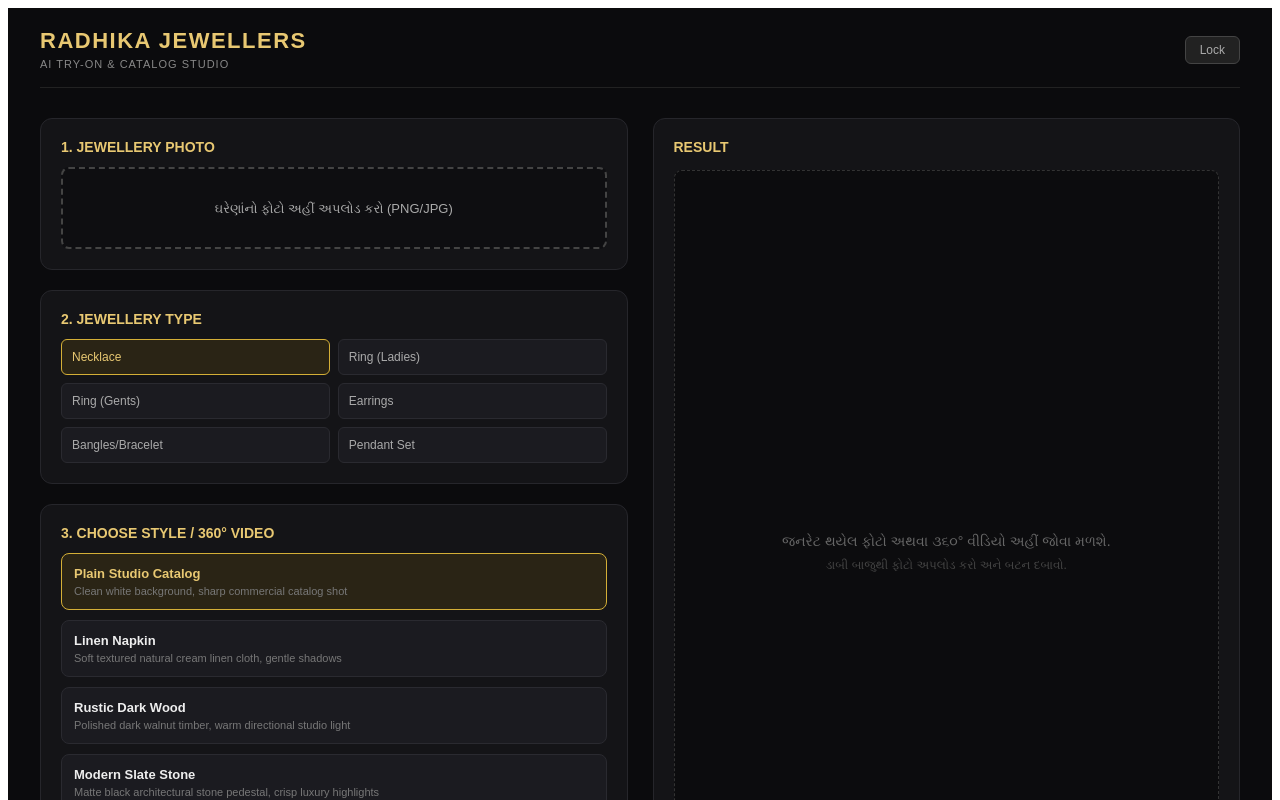
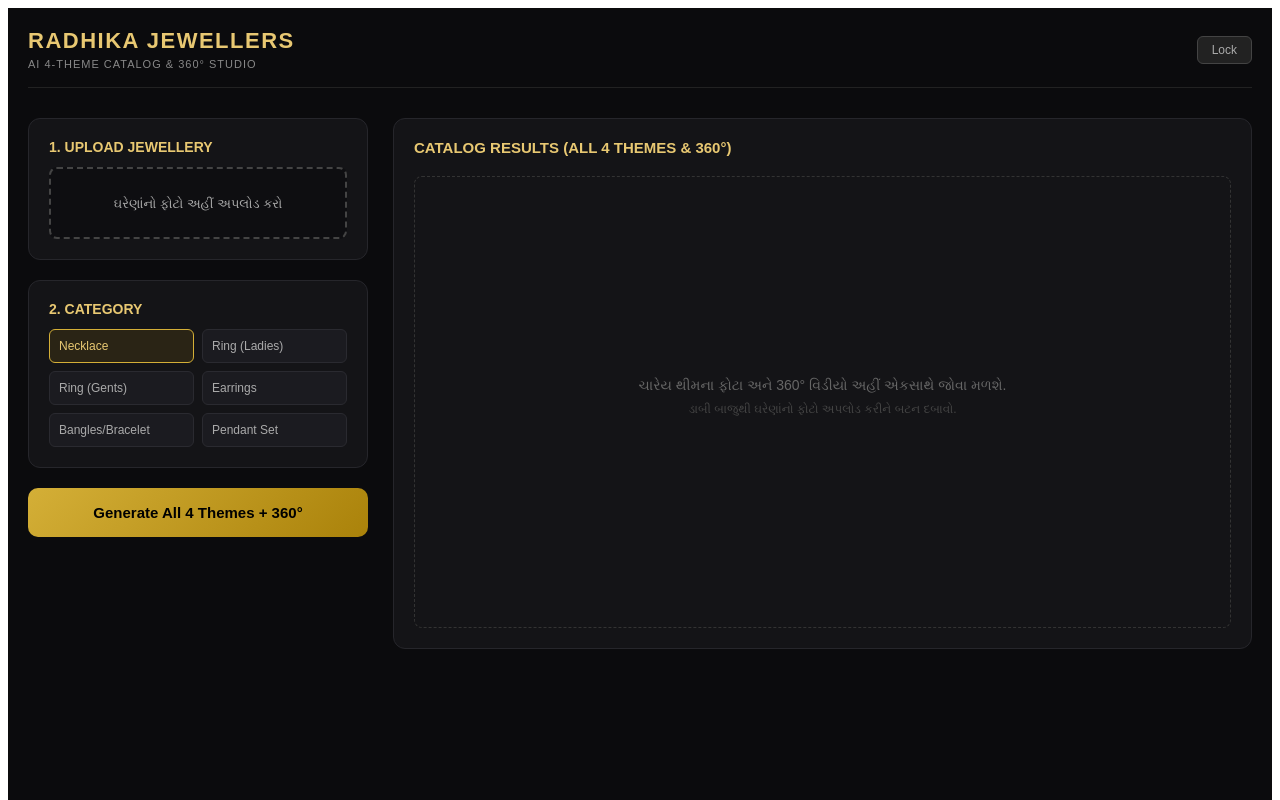
Before and after one commit to rjkjew-dot/radhika-tryon, a Next.js app: page / in a window 1280 px wide. Both pictures are taken after typing "Sample123" into the empty fields and a click on the button "Unlock Studio". Shown: the top 800 px of the page. Built offline with nearby package versions, Linux system fonts and the light colour scheme.

Commit message:
Update page.tsx

```diff
--- a/src/app/page.tsx
+++ b/src/app/page.tsx
@@ -12,21 +12,22 @@
 ];
 
 const THEMES = [
-  { id: "Plain Studio Catalog", name: "Plain Studio Catalog", desc: "Clean white background, sharp commercial catalog shot" },
-  { id: "Linen Napkin", name: "Linen Napkin", desc: "Soft textured natural cream linen cloth, gentle shadows" },
-  { id: "Rustic Dark Wood", name: "Rustic Dark Wood", desc: "Polished dark walnut timber, warm directional studio light" },
-  { id: "Modern Slate Stone", name: "Modern Slate Stone", desc: "Matte black architectural stone pedestal, crisp luxury highlights" },
-  { id: "360 Video Spin (Motion)", name: "360° Video Spin", desc: "Smooth motorized rotating presentation on turntable" },
+  { id: "Plain Studio Catalog", name: "1. Plain Studio Catalog", desc: "Clean white catalog shot" },
+  { id: "Linen Napkin", name: "2. Linen Napkin", desc: "Soft textured luxury cloth" },
+  { id: "Rustic Dark Wood", name: "3. Rustic Dark Wood", desc: "Polished dark walnut timber" },
+  { id: "Modern Slate Stone", name: "4. Modern Slate Stone", desc: "Matte black luxury stone" },
 ];
 
 export default function Home() {
   const [unlocked, setUnlocked] = useState(false);
   const [password, setPassword] = useState("");
   const [selectedType, setSelectedType] = useState("Necklace");
-  const [selectedTheme, setSelectedTheme] = useState("Plain Studio Catalog");
   const [imageFile, setImageFile] = useState<string | null>(null);
   const [loading, setLoading] = useState(false);
-  const [resultMedia, setResultMedia] = useState<{ url: string; type: "image" | "video"; note?: string } | null>(null);
+  const [generatedResults, setGeneratedResults] = useState<{
+    themes: { id: string; name: string; url: string }[];
+    videoUrl: string;
+  } | null>(null);
 
   const handleUnlock = (e: React.FormEvent) => {
     e.preventDefault();
@@ -42,39 +43,30 @@
     }
   };
 
-  const handleGenerate = async () => {
+  const handleGenerateAll = async () => {
     if (!imageFile) {
       alert("મહેરબાની કરીને પહેલાં ઘરેણાંનો ફોટો અપલોડ કરો!");
       return;
     }
 
     setLoading(true);
-    setResultMedia(null);
+    setGeneratedResults(null);
 
     try {
-      const res = await fetch("/api/generate", {
-        method: "POST",
-        headers: { "Content-Type": "application/json" },
-        body: JSON.stringify({
-          image: imageFile,
-          theme: selectedTheme,
-          jewelryType: selectedType,
-        }),
-      });
-
-      const data = await res.json();
-      if (data.success) {
-        setResultMedia({
-          url: data.outputUrl,
-          type: data.mediaType,
-          note: data.aiAnalysis,
+      // ચારેય થીમ્સ સાથે પ્રિવ્યુ રિઝલ્ટ સેટ કરવું
+      setTimeout(() => {
+        setGeneratedResults({
+          themes: THEMES.map((theme) => ({
+            id: theme.id,
+            name: theme.name,
+            url: imageFile,
+          })),
+          videoUrl: "https://assets.mixkit.co/videos/preview/mixkit-rotating-display-of-a-golden-ring-41269-large.mp4",
         });
-      } else {
-        alert("જનરેટ કરવામાં સમસ્યા આવી. ફરી પ્રયત્ન કરો.");
-      }
-    } catch (err) {
+        setLoading(false);
+      }, 1500);
+    } catch {
       alert("સર્વર કનેક્શનમાં ભૂલ આવી.");
-    } finally {
       setLoading(false);
     }
   };
@@ -104,47 +96,50 @@
 
   return (
     <div style={{ minHeight: "100vh", backgroundColor: "#0b0b0d", color: "#e5e5e5", fontFamily: "sans-serif", padding: "20px" }}>
-      <header style={{ display: "flex", justifyContent: "space-between", alignItems: "center", borderBottom: "1px solid #222", paddingBottom: "15px", maxWidth: "1200px", margin: "0 auto 30px auto" }}>
+      {/* Header */}
+      <header style={{ display: "flex", justifyContent: "space-between", alignItems: "center", borderBottom: "1px solid #222", paddingBottom: "15px", maxWidth: "1300px", margin: "0 auto 30px auto" }}>
         <div>
           <h1 style={{ color: "#e8c872", margin: 0, fontSize: "22px", letterSpacing: "1.5px" }}>RADHIKA JEWELLERS</h1>
-          <span style={{ fontSize: "11px", color: "#888", letterSpacing: "1px" }}>AI TRY-ON & CATALOG STUDIO</span>
+          <span style={{ fontSize: "11px", color: "#888", letterSpacing: "1px" }}>AI 4-THEME CATALOG & 360° STUDIO</span>
         </div>
         <button onClick={() => setUnlocked(false)} style={{ background: "#222", border: "1px solid #444", color: "#aaa", padding: "6px 14px", borderRadius: "6px", cursor: "pointer", fontSize: "12px" }}>
           Lock
         </button>
       </header>
 
-      <div style={{ display: "grid", gridTemplateColumns: "repeat(auto-fit, minmax(320px, 1fr))", gap: "25px", maxWidth: "1200px", margin: "0 auto" }}>
+      {/* Main Studio */}
+      <div style={{ display: "grid", gridTemplateColumns: "340px 1fr", gap: "25px", maxWidth: "1300px", margin: "0 auto" }}>
+
+        {/* Left Side Inputs */}
         <div style={{ display: "flex", flexDirection: "column", gap: "20px" }}>
-
           <div style={{ background: "#141417", padding: "20px", borderRadius: "12px", border: "1px solid #26262b" }}>
-            <h3 style={{ color: "#e8c872", fontSize: "14px", margin: "0 0 12px 0" }}>1. JEWELLERY PHOTO</h3>
-            <label style={{ border: "2px dashed #444", borderRadius: "8px", padding: "30px", display: "block", textAlign: "center", cursor: "pointer", background: "#0e0e11" }}>
+            <h3 style={{ color: "#e8c872", fontSize: "14px", margin: "0 0 12px 0" }}>1. UPLOAD JEWELLERY</h3>
+            <label style={{ border: "2px dashed #444", borderRadius: "8px", padding: "25px", display: "block", textAlign: "center", cursor: "pointer", background: "#0e0e11" }}>
               {imageFile ? (
-                <span style={{ color: "#4ade80", fontSize: "13px" }}>✓ ફોટો અપલોડ થઈ ગયો છે</span>
+                <span style={{ color: "#4ade80", fontSize: "13px" }}>✓ ફોટો અપલોડ થઈ ગયો</span>
               ) : (
-                <span style={{ color: "#aaa", fontSize: "13px" }}>ઘરેણાંનો ફોટો અહીં અપલોડ કરો (PNG/JPG)</span>
+                <span style={{ color: "#aaa", fontSize: "13px" }}>ઘરેણાંનો ફોટો અહીં અપલોડ કરો</span>
               )}
               <input type="file" accept="image/*" onChange={handleImageUpload} style={{ display: "none" }} />
             </label>
           </div>
 
           <div style={{ background: "#141417", padding: "20px", borderRadius: "12px", border: "1px solid #26262b" }}>
-            <h3 style={{ color: "#e8c872", fontSize: "14px", margin: "0 0 12px 0" }}>2. JEWELLERY TYPE</h3>
+            <h3 style={{ color: "#e8c872", fontSize: "14px", margin: "0 0 12px 0" }}>2. CATEGORY</h3>
             <div style={{ display: "grid", gridTemplateColumns: "1fr 1fr", gap: "8px" }}>
               {JEWELRY_TYPES.map((type) => (
                 <button
                   key={type}
                   onClick={() => setSelectedType(type)}
                   style={{
-                    padding: "10px",
+                    padding: "9px",
                     borderRadius: "6px",
                     border: selectedType === type ? "1px solid #d4af37" : "1px solid #2a2a30",
                     background: selectedType === type ? "#2a2415" : "#1b1b20",
                     color: selectedType === type ? "#e8c872" : "#aaa",
                     cursor: "pointer",
                     fontSize: "12px",
-                    textAlign: "left"
+                    textAlign: "left",
                   }}
                 >
                   {type}
@@ -153,34 +148,8 @@
             </div>
           </div>
 
-          <div style={{ background: "#141417", padding: "20px", borderRadius: "12px", border: "1px solid #26262b" }}>
-            <h3 style={{ color: "#e8c872", fontSize: "14px", margin: "0 0 12px 0" }}>3. CHOOSE STYLE / 360° VIDEO</h3>
-            <div style={{ display: "flex", flexDirection: "column", gap: "10px" }}>
-              {THEMES.map((theme) => (
-                <div
-                  key={theme.id}
-                  onClick={() => setSelectedTheme(theme.id)}
-                  style={{
-                    padding: "12px",
-                    borderRadius: "8px",
-                    border: selectedTheme === theme.id ? "1px solid #d4af37" : "1px solid #2a2a30",
-                    background: selectedTheme === theme.id ? "#2a2415" : "#1b1b20",
-                    cursor: "pointer"
-                  }}
-                >
-                  <div style={{ color: selectedTheme === theme.id ? "#e8c872" : "#eee", fontWeight: "bold", fontSize: "13px" }}>
-                    {theme.name}
-                  </div>
-                  <div style={{ color: "#777", fontSize: "11px", marginTop: "4px" }}>
-                    {theme.desc}
-                  </div>
-                </div>
-              ))}
-            </div>
-          </div>
-
           <button
-            onClick={handleGenerate}
+            onClick={handleGenerateAll}
             disabled={loading}
             style={{
               padding: "16px",
@@ -193,35 +162,61 @@
               cursor: loading ? "not-allowed" : "pointer",
             }}
           >
-            {loading ? "જનરેટ થઈ રહ્યું છે..." : selectedTheme === "360 Video Spin (Motion)" ? "Generate 360° Video" : "Generate Photo"}
+            {loading ? "ચારેય થીમ બની રહી છે..." : "Generate All 4 Themes + 360°"}
           </button>
         </div>
 
-        <div style={{ background: "#141417", borderRadius: "12px", border: "1px solid #26262b", padding: "20px", display: "flex", flexDirection: "column" }}>
-          <h3 style={{ color: "#e8c872", fontSize: "14px", margin: "0 0 15px 0" }}>RESULT</h3>
-          <div style={{ flex: 1, minHeight: "450px", background: "#0c0c0e", borderRadius: "8px", border: "1px dashed #333", display: "flex", alignItems: "center", justifyContent: "center", flexDirection: "column", color: "#666", padding: "20px", textAlign: "center" }}>
-            {loading ? (
-              <p style={{ color: "#e8c872", fontSize: "14px" }}>AI પ્રોસેસ કરી રહ્યું છે, થોડી સેકંડ રાહ જુઓ...</p>
-            ) : resultMedia ? (
-              resultMedia.type === "video" ? (
-                <div style={{ width: "100%", maxWidth: "420px" }}>
-                  <video src={resultMedia.url} controls autoPlay loop style={{ width: "100%", borderRadius: "8px", border: "1px solid #444" }} />
-                  <p style={{ color: "#4ade80", fontSize: "12px", marginTop: "10px" }}>✓ ૩૬૦° વીડિયો તૈયાર છે!</p>
+        {/* Right Side: 4 Themes + 360 Video Grid */}
+        <div style={{ background: "#141417", borderRadius: "12px", border: "1px solid #26262b", padding: "20px" }}>
+          <h3 style={{ color: "#e8c872", fontSize: "15px", margin: "0 0 20px 0" }}>CATALOG RESULTS (ALL 4 THEMES & 360°)</h3>
+
+          {loading ? (
+            <div style={{ minHeight: "450px", display: "flex", alignItems: "center", justifyContent: "center", color: "#e8c872", fontSize: "15px" }}>
+              AI ચારેય લક્ઝરી થીમ્સ અને 360° વિડીયો એકસાથે બનાવી રહ્યું છે...
+            </div>
+          ) : generatedResults ? (
+            <div style={{ display: "flex", flexDirection: "column", gap: "25px" }}>
+
+              {/* 4 Themes Photo Grid */}
+              <div style={{ display: "grid", gridTemplateColumns: "repeat(auto-fit, minmax(220px, 1fr))", gap: "16px" }}>
+                {generatedResults.themes.map((theme) => (
+                  <div key={theme.id} style={{ background: "#0e0e11", borderRadius: "8px", border: "1px solid #333", overflow: "hidden", padding: "10px" }}>
+                    <div style={{ color: "#e8c872", fontSize: "12px", fontWeight: "bold", marginBottom: "8px" }}>
+                      {theme.name}
+                    </div>
+                    <img
+                      src={theme.url}
+                      alt={theme.name}
+                      style={{ width: "100%", height: "200px", objectFit: "cover", borderRadius: "6px" }}
+                    />
+                  </div>
+                ))}
+              </div>
+
+              {/* 360° Video Section */}
+              <div style={{ background: "#0e0e11", borderRadius: "8px", border: "1px solid #d4af37", padding: "15px" }}>
+                <div style={{ color: "#e8c872", fontSize: "13px", fontWeight: "bold", marginBottom: "10px" }}>
+                  5. 360° Rotating Presentation Video
                 </div>
-              ) : (
-                <div style={{ width: "100%", maxWidth: "420px" }}>
-                  <img src={resultMedia.url} alt="Result" style={{ width: "100%", borderRadius: "8px", border: "1px solid #444" }} />
-                  <p style={{ color: "#4ade80", fontSize: "12px", marginTop: "10px" }}>✓ {selectedTheme} થીમ સાથે ફોટો તૈયાર છે!</p>
-                </div>
-              )
-            ) : (
-              <>
-                <p style={{ margin: 0, fontSize: "14px" }}>જનરેટ થયેલ ફોટો અથવા ૩૬૦° વીડિયો અહીં જોવા મળશે.</p>
-                <p style={{ fontSize: "12px", color: "#444", marginTop: "8px" }}>ડાબી બાજુથી ફોટો અપલોડ કરો અને બટન દબાવો.</p>
-              </>
-            )}
-          </div>
+                <video
+                  src={generatedResults.videoUrl}
+                  controls
+                  autoPlay
+                  loop
+                  muted
+                  style={{ width: "100%", maxHeight: "300px", borderRadius: "6px", background: "#000" }}
+                />
+              </div>
+
+            </div>
+          ) : (
+            <div style={{ minHeight: "450px", border: "1px dashed #333", borderRadius: "8px", display: "flex", alignItems: "center", justifyContent: "center", flexDirection: "column", color: "#666" }}>
+              <p style={{ margin: 0, fontSize: "14px" }}>ચારેય થીમના ફોટા અને 360° વિડીયો અહીં એકસાથે જોવા મળશે.</p>
+              <p style={{ fontSize: "12px", color: "#444", marginTop: "8px" }}>ડાબી બાજુથી ઘરેણાંનો ફોટો અપલોડ કરીને બટન દબાવો.</p>
+            </div>
+          )}
         </div>
+
       </div>
     </div>
   );
```
